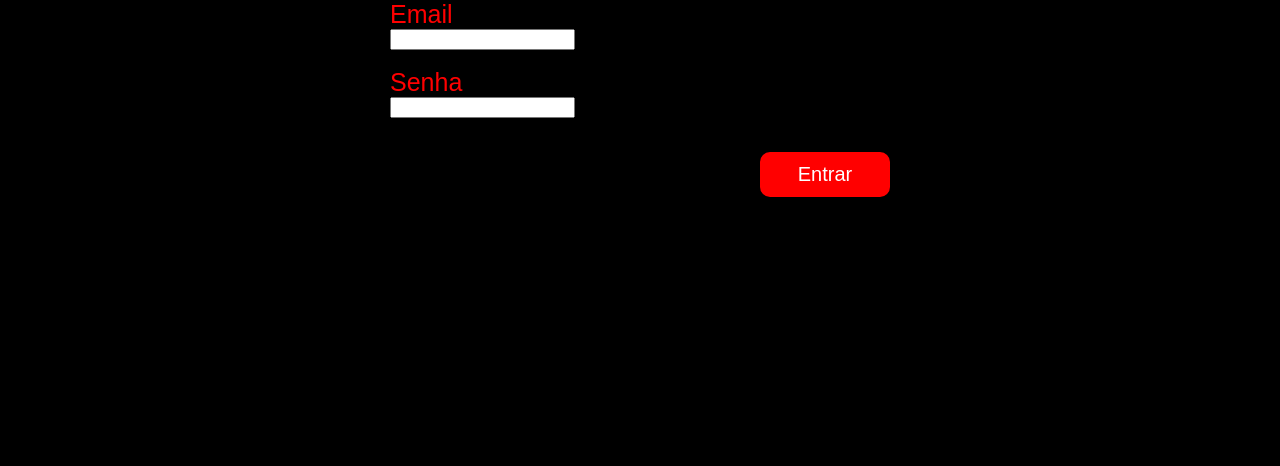
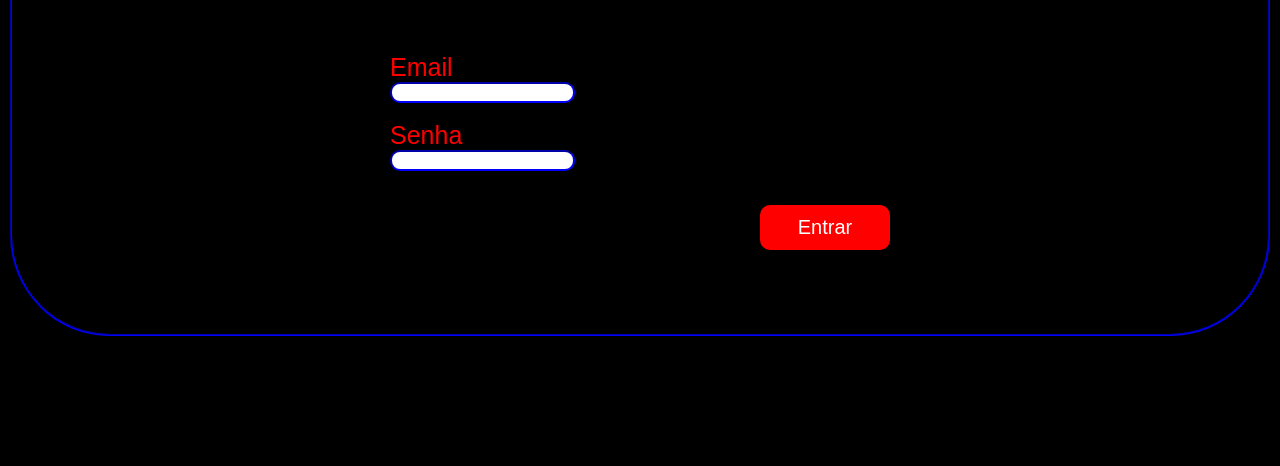
Before and after one commit to Luiz03LLL/Luiz03LLL.github.io, a plain HTML site: page Netflix.html in a window 1280 px wide. Shown: the part 334-800 px from the top of the page. Drawn offline with Linux system fonts and the light colour scheme.

Commit message:
Alterei cadastro netflix

```diff
--- a/Netflix.html
+++ b/Netflix.html
@@ -35,10 +35,22 @@
         }
         .concluido p{
             text-align: right;
+
+        }
+        input{
+            border-color: blue;
+            border-radius:10px;
+        }
+        fieldset{
+            height: 600px;
+            margin-top: 50px;
+            border-radius: 100px;
+            border-color: blue;
         }
     </style>
 </head>
 <body>
+    <fieldset>
     <form>
 
     <div class="pagina">
@@ -63,5 +75,6 @@
 
     </div>
     </form>
+    </fieldset>
 </body>
 </html>
```
